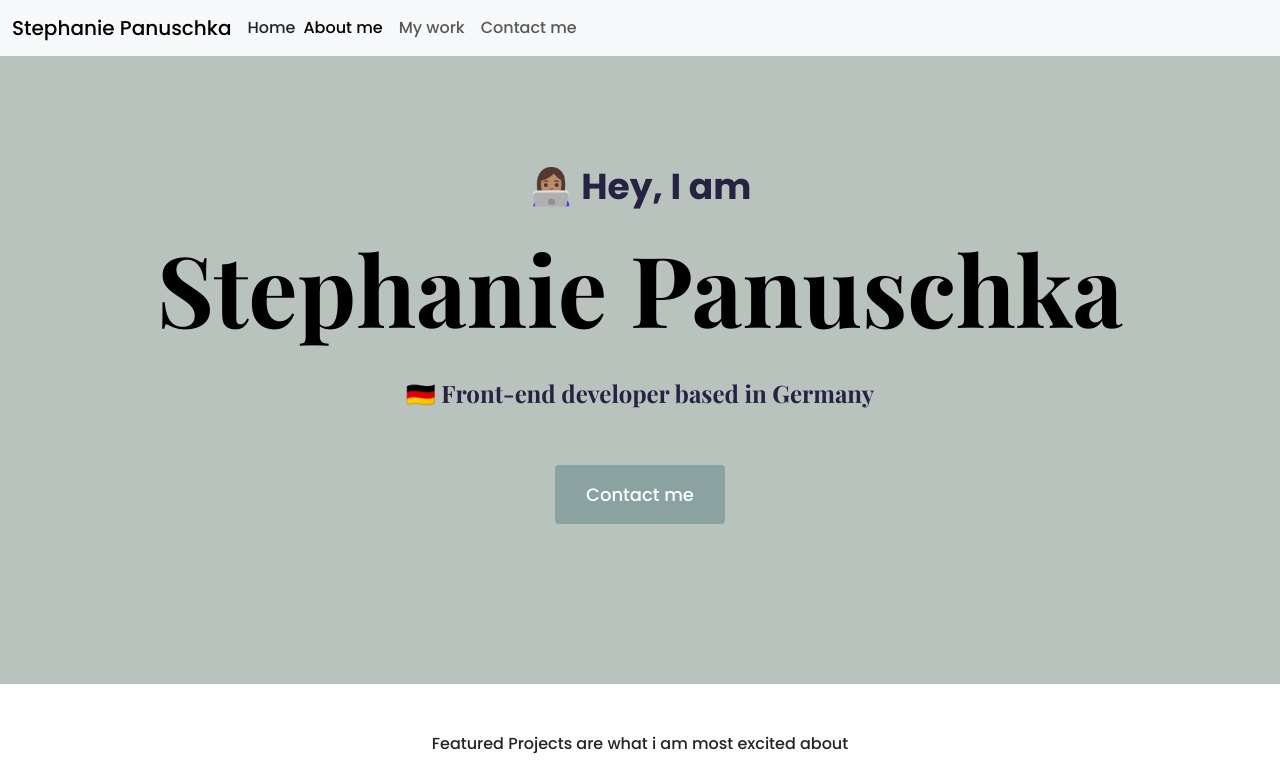
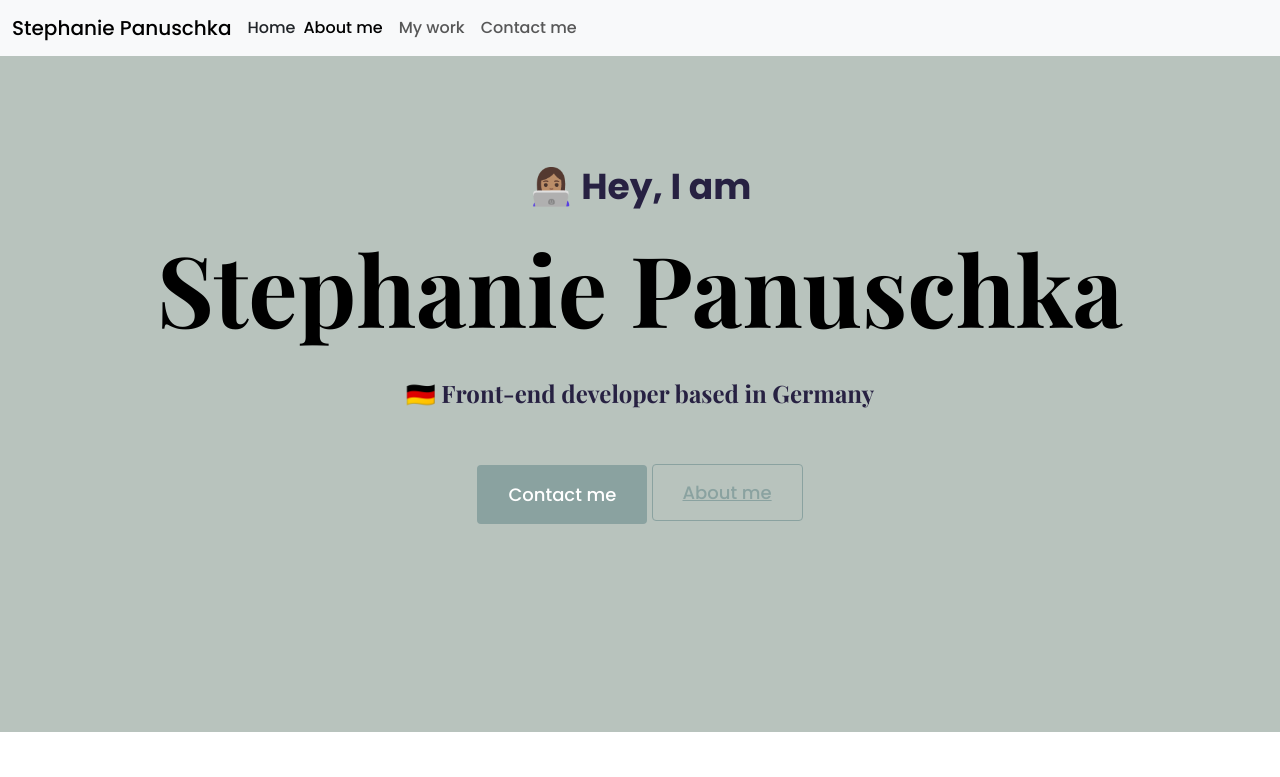
Before and after one commit to stephaniepanuschka/Portfolio-project, a plain HTML site: page index.html in a window 1280 px wide. Shown: the top 777 px of the page. Drawn offline with nearby package versions, Linux system fonts and the light colour scheme.

Commit message:
updated css

```diff
--- a/index.html
+++ b/index.html
@@ -40,8 +40,9 @@
 <p>👩🏽‍💻 Hey, I am</p>
 <h1>Stephanie Panuschka</h1>
 <h2 class="mb-5">🇩🇪 Front-end developer based in Germany</h2>
-<div>
-<a href="#" class="btn btn-branding">Contact me</a>
+<div class="navigation-links mb-5">
+<a href="/about.html#contact" class="btn btn-branding">Contact me</a>
+<a href="/about.html" class="secondary-link">About me</a>
 </div>
   </div>
     <p class="text-center m-5">Featured Projects are what i am most excited about</p>
--- a/src/style.css
+++ b/src/style.css
@@ -89,3 +89,11 @@ p{
       text-align: center;
     }
   }
+.secondary-link{
+    border-radius: 4px;
+      color: var(--branding-color);
+      font-size: 18px;
+      line-height: 27px;
+      padding: 15px 30px;
+      border: 1px solid var(--branding-color);
+}
```
